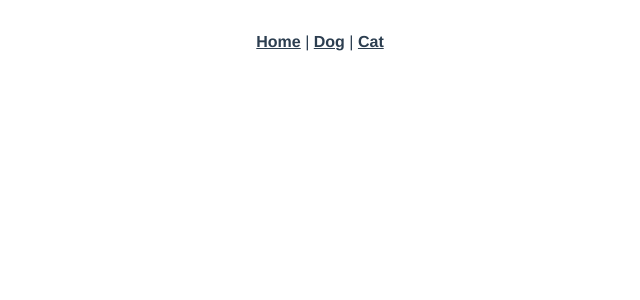
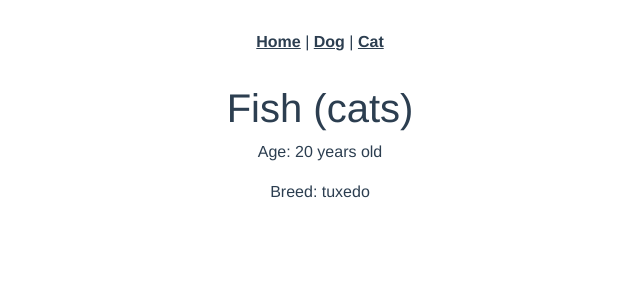
Before and after one commit to ankitbarela/Adopt-pets, a Vue app: page /pets/cats/0 in a window 1280 px wide. Shown: the top 300 px of the page, without its empty margins (320-960 px from the left). Built offline with nearby package versions, Linux system fonts and the light colour scheme.

Commit message:
fix some issues

```diff
--- a/src/components/PetTable.vue
+++ b/src/components/PetTable.vue
@@ -1,11 +1,9 @@
 <template>
   <div>
     <h1>{{ species }} for Adoption</h1>
-    <b-table striped hover :items="pets">
-      <template slot="name" slot-scope="data">
-        <router-link :to="`/pets/${species}/${data.index}`">
-          {{ data.value }}
-        </router-link>
+     <b-table striped hover :items="pets">
+      <template #cell(name)="data">
+        <router-link :to="`/pets/${species}/${data.index}`">{{ data.value }}</router-link>
       </template>
     </b-table>
   </div>
--- a/src/router/index.js
+++ b/src/router/index.js
@@ -19,7 +19,7 @@ const routes = [
     component: DogView
   },
   {
-    path: '/pets/:id',
+    path: '/pets/:species/:id',
     name: 'pet',
     component: PetView
   },
--- a/src/views/HomeView.vue
+++ b/src/views/HomeView.vue
@@ -1,7 +1,7 @@
 <template>
   <div class="home-view-container">
     <h1>Adopt a New Friend</h1>
-     <h5>{{ animalsCount }}</h5>
+     <!-- {{ animalsCount }} -->
     <button @click="togglePetForm" class="btn btn-primary">Add New Pet</button>
     <b-form @submit.prevent="handleSubmit" v-if="showPetForm">
       <b-form-group id="exampleInputGroup2" label="Pet's Name:" label-for="exampleInput2">
--- a/src/views/PetView.vue
+++ b/src/views/PetView.vue
@@ -1,16 +1,30 @@
 <template>
-  <div class="Pet">
-    <img alt="Vue logo" src="../assets/logo.png">
-    <h1>this is pet</h1>
+   <div>
+    <h1>{{ animal.name }} ({{ $route.params.species }})</h1>
+    <p>Age: {{ animal.age }} years old</p>
+    <p>Breed: {{ animal.breed }}</p>
   </div>
 </template>
 
 <script>
-// @ is an alias to /src
+import { mapState } from 'vuex'
 
 export default {
   name: 'PetView',
-  components: {
+  data () {
+    return {
+      animal: {}
+    }
+  },
+  computed: {
+    ...mapState([
+      'cats',
+      'dogs'
+    ])
+  },
+  mounted () {
+    const animal = this[this.$route.params.species][this.$route.params.id]
+    this.animal = animal
   }
 }
 </script>
```
